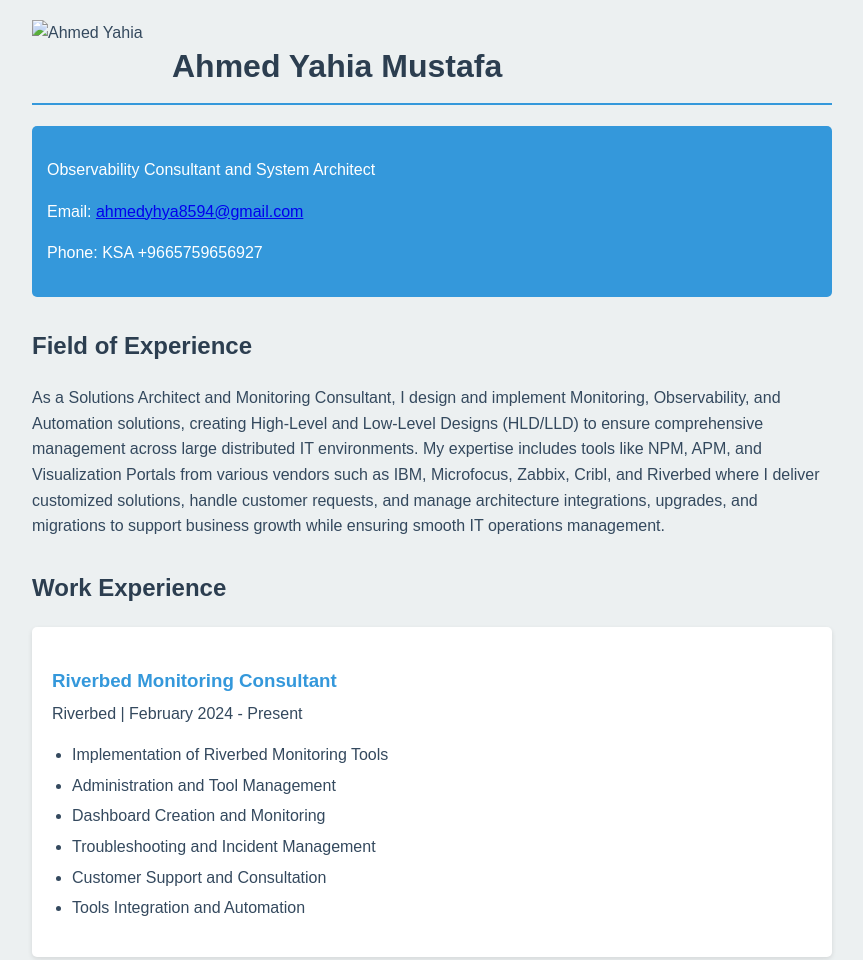
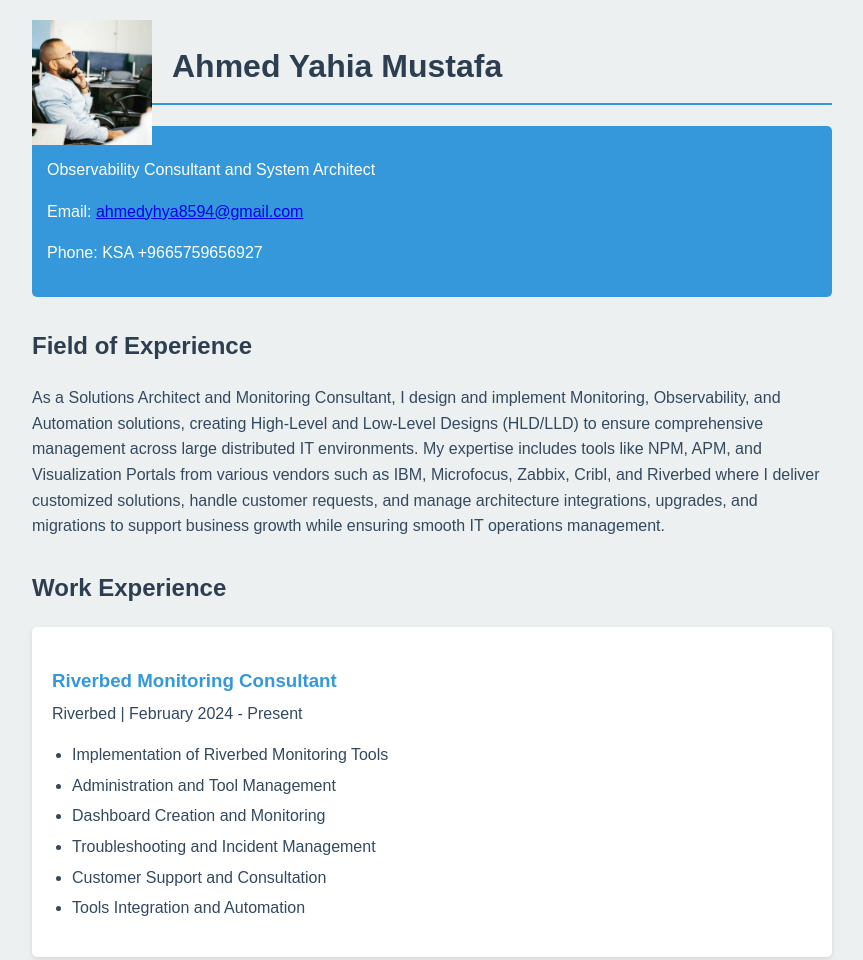
Before and after one commit to ahmedyhya/ahmed-yahia-cv-website, a plain HTML site: page index.html in a window 1280 px wide. Shown: the top 960 px of the page, without its empty margins (208-1071 px from the left). Drawn offline with Linux system fonts and the light colour scheme.

Commit message:
Update index.html

```diff
--- a/index.html
+++ b/index.html
@@ -105,7 +105,7 @@
     </style>
 </head>
 <body>
-    <img src="ahmed-image.jpeg" alt="Ahmed Yahia" class="profile-image">
+    <img src="ahmed-image-CV.jpg" alt="Ahmed Yahia" class="profile-image">
     <h1>Ahmed Yahia Mustafa</h1>
     <div class="contact-info">
         <p>Observability Consultant and System Architect</p>
```
